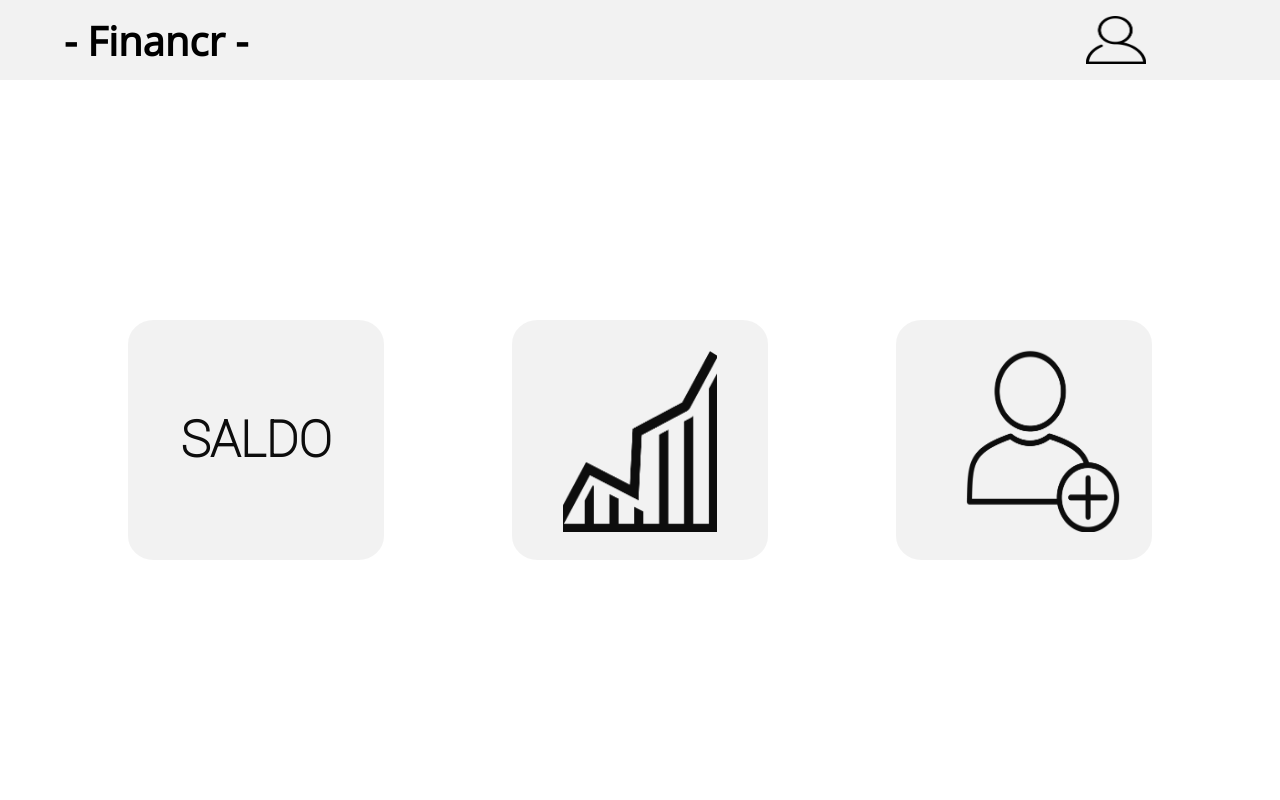
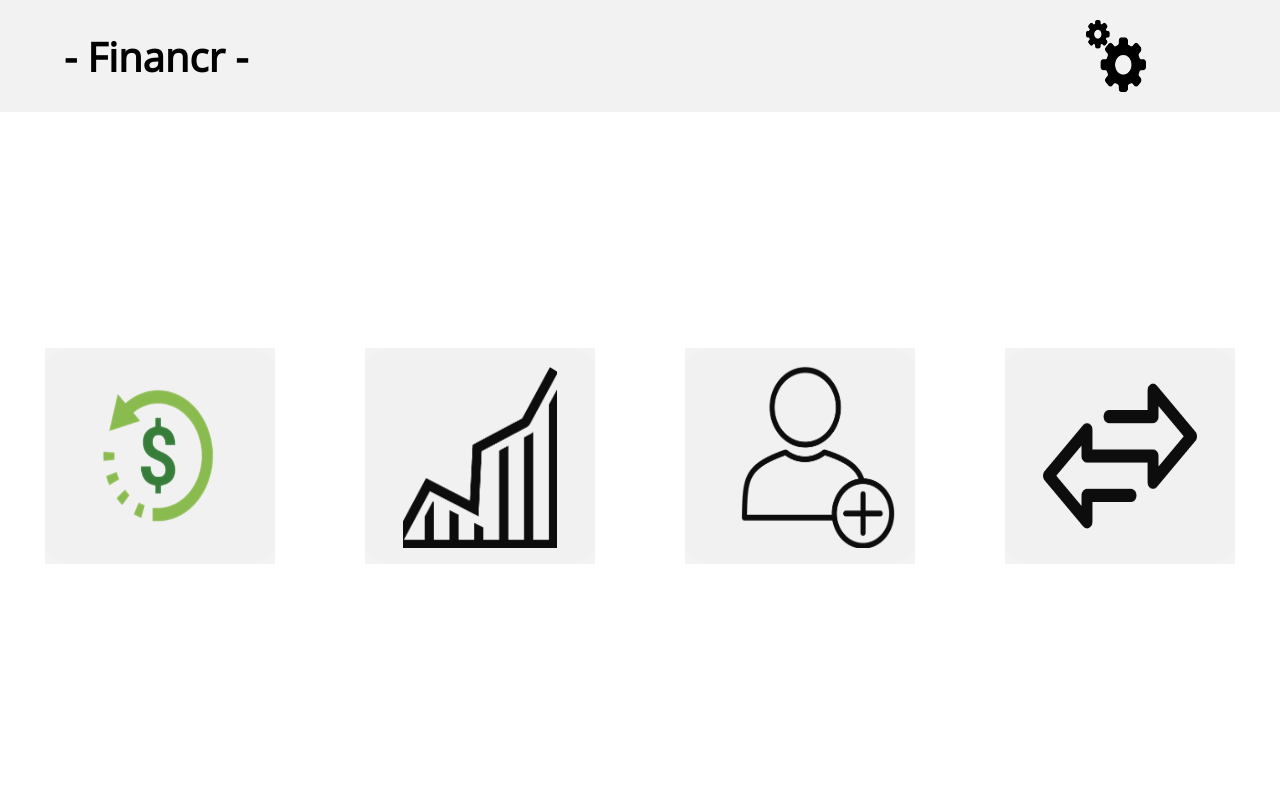
Before and after one commit to ThiagoAZBR/webapp, a Django app: page /app in a window 1280 px wide. Run offline with Django 3.2, Linux system fonts and the light colour scheme.

Commit message:
Adicionei Algumas Imagens a mais. Coloquei uns efeitos de hover.

```diff
--- a/financr/faleconosco/static/financr/arquivos_js/js_da_home_do_webapp/script.js
+++ b/financr/faleconosco/static/financr/arquivos_js/js_da_home_do_webapp/script.js
@@ -9,4 +9,6 @@ icone_usuario.addEventListener('click', () => {
 
     mostrar = !mostrar
 
+
+
 })
--- a/financr/faleconosco/static/financr/css_da_home_do_webapp/estilo.css
+++ b/financr/faleconosco/static/financr/css_da_home_do_webapp/estilo.css
@@ -30,7 +30,7 @@ html, body {
     opacity: 1;
     color: black;
     width: 90%;
-    height: 10vh;
+    height: 14vh;
 
     margin: auto;
 
@@ -47,7 +47,7 @@ html, body {
     position: absolute;
     top: 0;
     left: 0;
-    height: 10vh;
+    height: 14vh;
     width: 100%;
     z-index: -10;
 
@@ -69,7 +69,7 @@ html, body {
 
 #icone_usuario {
 
-    height: 6vh;
+    height: 9vh;
     width: 60px;
 
 }
@@ -86,12 +86,13 @@ html, body {
 
     display: block;
     position: absolute;
-    top: 13vh;
-    right: 6.5vw;
+    top: 16.5vh;
+    right: 7vw;
     border: black solid 1px;
     border-left-width: 0;
     border-right-width: 0;
     padding: 5px;
+    border-radius: 5%;
 
 }
 
@@ -120,15 +121,18 @@ html, body {
 
 .telas_e_expansao {
 
-    display: flex;
-    flex-direction: row;
+    display: grid;
+    grid-template-columns: 1fr 1fr 1fr 1fr;
+    grid-template-rows: 1fr;
+
     align-items: center;
     width: 100%;
-    height: 90vh;
+    height: 86vh;
     justify-content: space-evenly;
     font-size: 2.5rem;
     font-family: 'Roboto', sans-serif;
     text-align: center;
+    justify-items: center;
 
 }
 
@@ -138,12 +142,17 @@ html, body {
 
 .tela_saldo {
 
-    width: 20vw;
-    height: 30vh;
+    display: flex;
+    width: 18vw;
+    height: 27vh;
     align-items: center;
     justify-content: center;
     text-align: center;
-    display: flex;
+    grid-column: 1/1;
+    grid-row: 1/1;
+    min-width: 13vw;
+    min-height: 20vh;
+
 }
 
 #fundo {
@@ -151,15 +160,25 @@ html, body {
     background-color: gray;
     opacity: 0.1;
     position: absolute;
-    width: 20vw;
-    height: 30vh;
+    width: 18vw;
+    height: 27vh;
     border-radius: 10%;
+
+    min-width: 13vw;
+    min-height: 20vh;
+
+}
+
+#img_saldo {
+
+    width: 12vw;
+    height: 23vh;
 
 }
 
 .tela_saldo.on {
 
-    height: 90vh;
+    height: 80vh;
     width: 100vw;
 
 }
@@ -169,12 +188,17 @@ html, body {
 
 .tela_graficos {
 
-    width: 20vw;
-    height: 30vh;
+    display: flex;
+    width: 18vw;
+    height: 27vh;
     align-items: center;
     justify-content: center;
     text-align: center;
-    display: flex;
+    grid-column: 2/2;
+    grid-row: 1/1;
+    min-width: 13vw;
+    min-height: 20vh;
+
 }
 
 #img_grafico {
@@ -182,24 +206,132 @@ html, body {
     width: 12vw;
     height: 23vh;
 
+    min-width: 10vw;
+    min-height: 18vh;
+
 }
+
 
 
 .tela_criar_conta {
 
-    width: 20vw;
-    height: 30vh;
+    display: flex;
+    width: 18vw;
+    height: 27vh;
     align-items: center;
     justify-content: center;
     text-align: center;
-    display: flex;
+    grid-column: 3/3;
+    grid-row: 1/1;
+    min-width: 13vw;
+    min-height: 20vh;
 
 }
 
 #img_criar_conta {
 
-    margin-left: 3vw;
+    margin-left: 2.8vw;
     width: 12vw;
     height: 23vh;
+    min-width: 10vw;
+    min-height: 18vh;
 
 }
+
+
+
+.tela_transferencias {
+
+    display: flex;
+    width: 18vw;
+    height: 27vh;
+    align-items: center;
+    justify-content: center;
+    text-align: center;
+    grid-column: 4/4;
+    grid-row: 1/1;
+    min-width: 13vw;
+    min-height: 20vh;
+
+}
+
+#img_transferencia {
+
+    width: 12vw;
+    height: 23vh;
+    min-width: 10vw;
+    min-height: 18vh;
+
+}
+
+@media (min-width: 100vw) {
+
+    .opcoes_icone_usuario img {
+
+        height: 18vh;
+        width: 10vw;
+
+    }
+
+}
+
+.btn:link,
+.btn:visited {
+    transition: all .2s;
+    position: absolute;
+}
+
+.btn:hover {
+    transform: translateY(-3px);
+    box-shadow: 0 10px 20px rgba(0, 0, 0, 0.2);
+}
+
+.btn:active {
+    transform: translateY(-1px);
+    box-shadow: 0 5px 10px rgba(0, 0, 0, 0.2);
+}
+
+.btn-white {
+    background-color:gray;
+    opacity: 0.1;
+    color: #777;
+}
+
+.btn::after {
+    content: "";
+    display: inline-block;
+    height: 100%;
+    width: 100%;
+    position: absolute;
+    top: 0;
+    left: 0;
+    z-index: -1;
+    transition: all .3s;
+}
+
+.btn-white::after {
+    background-color: gray;
+    opacity: 0.9;
+}
+
+.btn:hover::after {
+    transform: scaleX(1.4) scaleY(1.6);
+    opacity: 0;
+}
+
+.btn-animated {
+    animation: moveInBottom 5s ease-out;
+    animation-fill-mode: backwards;
+}
+
+@keyframes moveInBottom {
+    0% {
+        opacity: 0;
+        transform: translateY(30px);
+    }
+
+    100% {
+        opacity: 1;
+        transform: translateY(0px);
+    }
+}
--- a/financr/faleconosco/templates/templates/home_fora_do_webapp/home_page.html
+++ b/financr/faleconosco/templates/templates/home_fora_do_webapp/home_page.html
@@ -90,7 +90,7 @@
         </div>
 
         <div class = "tela_de_login_invisivel">
-            <div class="formatacao_login">
+            <div class="form_login">
                 <div class = 'aba_de_login'>
                         <div class = 'titulo_e_x_de_fechar'>
 
--- a/financr/faleconosco/templates/templates/tela_inicial_do_webapp/principia.html
+++ b/financr/faleconosco/templates/templates/tela_inicial_do_webapp/principia.html
@@ -29,7 +29,7 @@
 
                 <div class="div_usuario">
 
-                    <img src = "{% static 'financr/img/imagens_para_home_do_webapp/icone-usuario.png' %}" alt = "ícone de Usuario" id = 'icone_usuario'>
+                    <img src = "{% static 'financr/img/imagens_para_home_do_webapp/settings-interface.png' %}" alt = "ícone de Usuario" id = 'icone_usuario'>
 
                 </div>
 
@@ -57,22 +57,30 @@
 
             <div class="tela_saldo">
 
-                <div id = "fundo"></div>
-                <h1 id = 'txt_saldo'> SALDO </h1>
+                <div id = "fundo" class="btn btn-white btn-				 animate"></div>
+                <!-- <h1 id = 'txt_saldo'> SALDO </h1> -->
+                <img src = "{% static 'financr\img\imagens_para_home_do_webapp\transferencia.png' %}" alt = "Uma seta girando ao redor de um símbolo de dinheiro específico para a moeda do real" id = 'img_saldo'>
 
             </div>
 
             <div class = "tela_graficos">
 
-                <div id = "fundo"></div>
-                <img src="{% static 'financr\img\imagens_para_home_do_webapp\grafico.png' %}" alt="Ícone de um gráfico" id = 'img_grafico'>
+                <div id = "fundo" class="btn btn-white btn-				 animate"></div>
+                <img src="{% static 'financr\img\imagens_para_home_do_webapp\grafico.png' %}" alt="Ícone de um gráfico onde tem uma seta subindo por cima de várias colunas de diversos tamanhos" id = 'img_grafico'>
 
             </div>
 
             <div class = "tela_criar_conta">
 
-                <div id = "fundo"></div>
-                <img src="{% static 'financr\img\imagens_para_home_do_webapp\criar_conta.png' %}" alt = "Ícone de Criar Conta" id = 'img_criar_conta'>
+                <div id = "fundo" class="btn btn-white btn-				 animate"></div>
+                <img src="{% static 'financr\img\imagens_para_home_do_webapp\criar_conta.png' %}" alt = "Ícone de Criar Conta, uma figura de aparência humana com um símbolo de mais/adicionar" id = 'img_criar_conta'>
+
+            </div>
+
+            <div class = "tela_transferencias">
+
+                <div id = "fundo" class="btn btn-white btn-				 animate"></div>
+                <img src = "{% static 'financr\img\imagens_para_home_do_webapp\transferir.png' %}" alt = "Ícone que representa uma transferência, uma seta para a direita(lado 1) e outra para esquerda (lado 2)" id = 'img_transferencia'>
 
             </div>
 
```
Also changed, not shown: financr/faleconosco/static/financr/css_da_home_fora_do_webapp/style_home_page.css (+15 -11 lines), financr/faleconosco/static/financr/img/imagens_para_home_do_webapp/transferencia.png (added), financr/faleconosco/static/financr/img/imagens_para_home_do_webapp/transferir.png (added).
